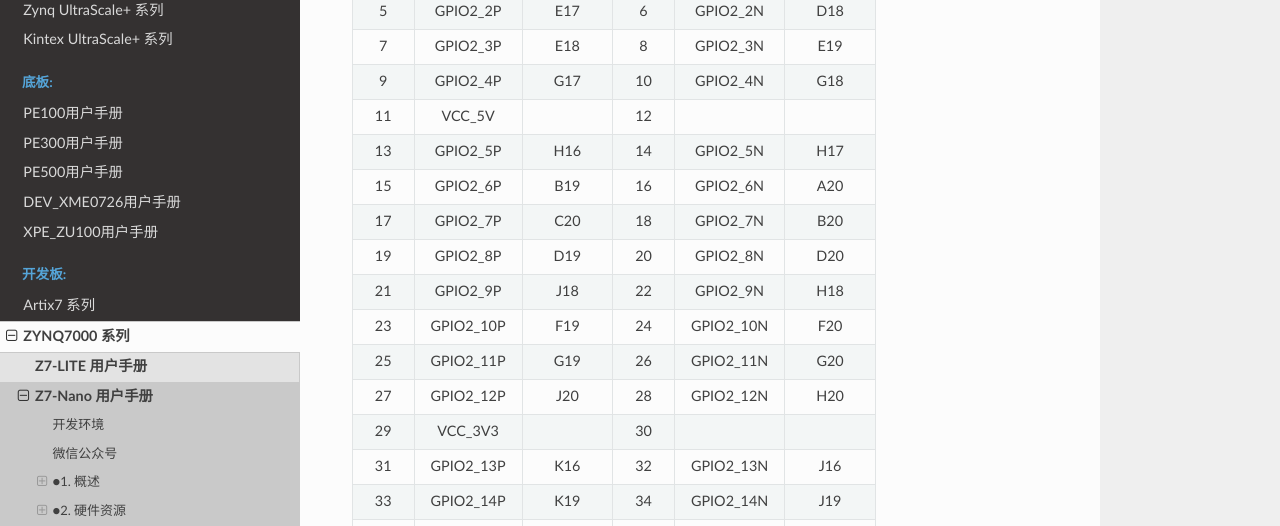
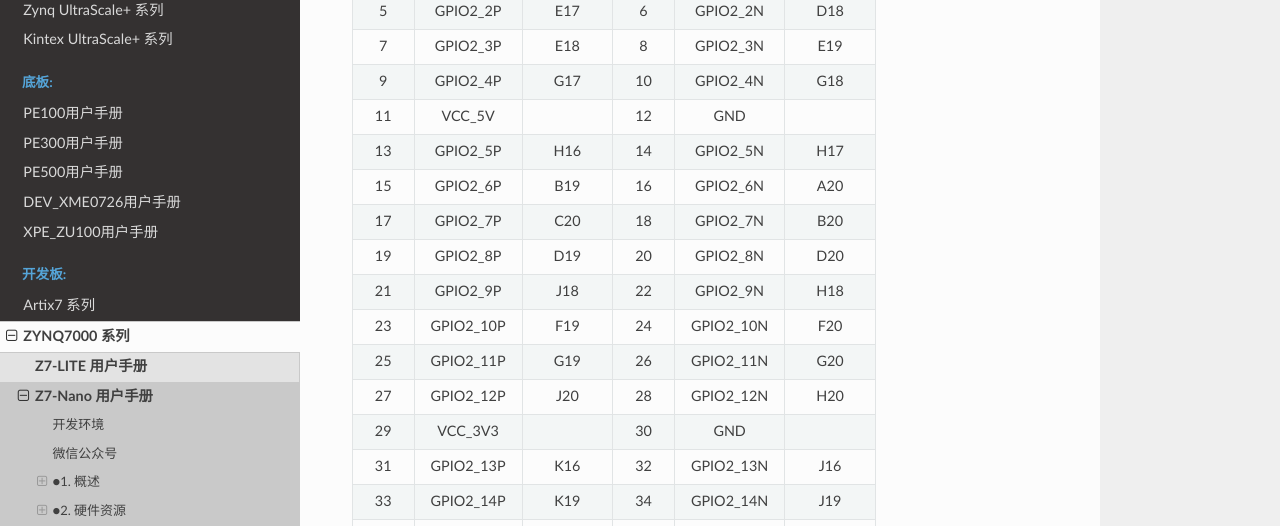
Before and after one commit to MicroPhase/fpga-docs, a Sphinx documentation site: the page built from source/DEV_BOARD/Z7-NANO/Z7-NANO_Reference_Manual.md, in a window 1280 px wide and 900 px high, scrolled down 8376 px. Shown: the part 151-677 px from the top of the window. Built offline with Sphinx 7.4.7 and the Read the Docs theme 3.1.0, drawn with Linux system fonts in a browser that asks for light colours.

Commit message:
Update Z7-NANO_Reference_Manual.md

```diff
--- a/source/DEV_BOARD/Z7-NANO/Z7-NANO_Reference_Manual.md
+++ b/source/DEV_BOARD/Z7-NANO/Z7-NANO_Reference_Manual.md
@@ -241,7 +241,7 @@ Z7-Nano 的启动设置包括 JTAG、QSPI 和 SD 模式，这些模式由 J1 的
 |  5   | GPIO2_2P  |   E17    |  6   | GPIO2_2N  |   D18    |
 |  7   | GPIO2_3P  |   E18    |  8   | GPIO2_3N  |   E19    |
 |  9   | GPIO2_4P  |   G17    |  10  | GPIO2_4N  |   G18    |
-|  11  |  VCC_5V   |          |  12  |           |          |
+|  11  |  VCC_5V   |          |  12  |    GND    |          |
 |  13  | GPIO2_5P  |   H16    |  14  | GPIO2_5N  |   H17    |
 |  15  | GPIO2_6P  |   B19    |  16  | GPIO2_6N  |   A20    |
 |  17  | GPIO2_7P  |   C20    |  18  | GPIO2_7N  |   B20    |
@@ -250,7 +250,7 @@ Z7-Nano 的启动设置包括 JTAG、QSPI 和 SD 模式，这些模式由 J1 的
 |  23  | GPIO2_10P |   F19    |  24  | GPIO2_10N |   F20    |
 |  25  | GPIO2_11P |   G19    |  26  | GPIO2_11N |   G20    |
 |  27  | GPIO2_12P |   J20    |  28  | GPIO2_12N |   H20    |
-|  29  |  VCC_3V3  |          |  30  |           |          |
+|  29  |  VCC_3V3  |          |  30  |    GND    |          |
 |  31  | GPIO2_13P |   K16    |  32  | GPIO2_13N |   J16    |
 |  33  | GPIO2_14P |   K19    |  34  | GPIO2_14N |   J19    |
 |  35  | GPIO2_15P |   L16    |  36  | GPIO2_15N |   L17    |
```
